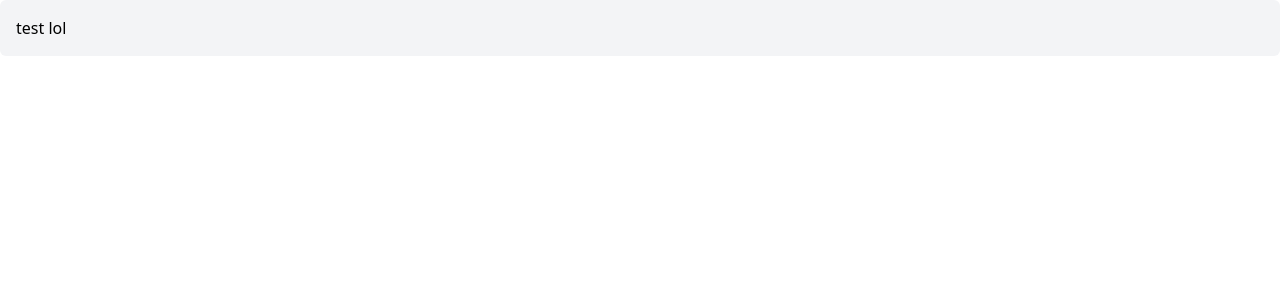
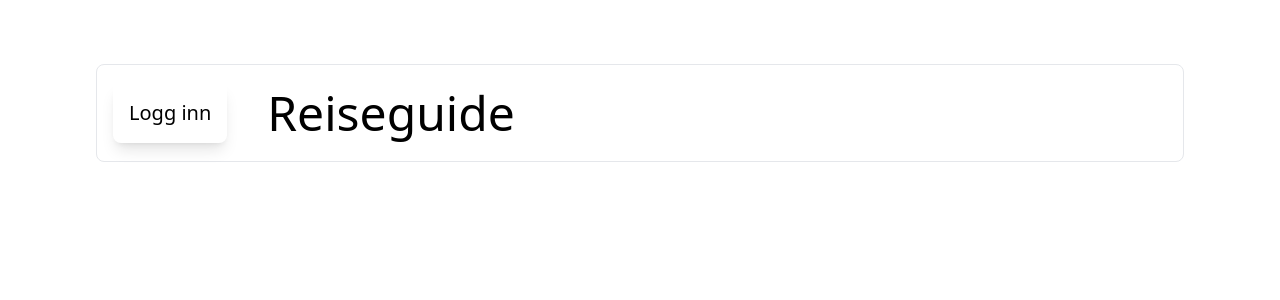
Before and after one commit to niklasbe/ITF20319-Gruppeoppgave, a SvelteKit app in the folder project/: page / in a window 1280 px wide. Shown: the top 300 px of the page. Built offline with nearby package versions, Linux system fonts and the light colour scheme.

Commit message:
some layout stuff

```diff
--- a/project/src/routes/+page.svelte
+++ b/project/src/routes/+page.svelte
@@ -1 +1,27 @@
-<p class="p-4 bg-gray-100 rounded-md">test lol</p>
+<script lang="ts">
+    let test = [1, 2, 3, 4, 5];
+</script>
+
+
+<div class="container mx-auto">
+    <!-- main content flex -->
+    <div class="flex flex-col p-4 lg:my-16 lg:mx-24 border rounded-lg">
+
+        <div class="flex flex-col lg:flex-row gap-8 w-full items-center">
+
+			<!-- logg inn -->
+			<a href="#">
+				<div class="rounded-lg shadow-lg hover:bg-slate-300">
+					<p class="p-4 text-xl">Logg inn</p>
+				</div>
+			</a>
+
+			<p class="text-3xl lg:text-5xl p-2">Reiseguide</p>
+
+        </div>
+
+        <div class="flex flex-col lg:flex-row gap-4">
+
+        </div>
+    </div>
+</div>
```
Also changed, not shown: project/src/ts/Tour.ts (added).
